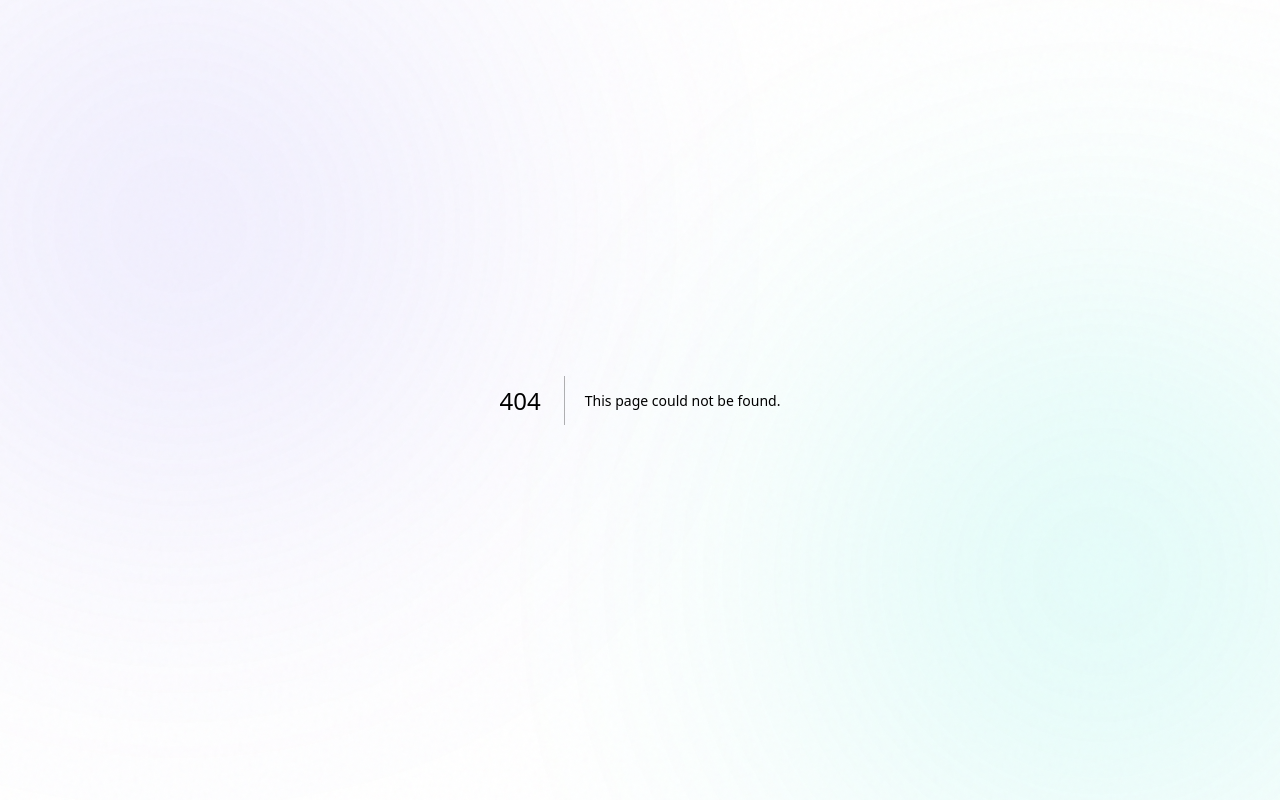
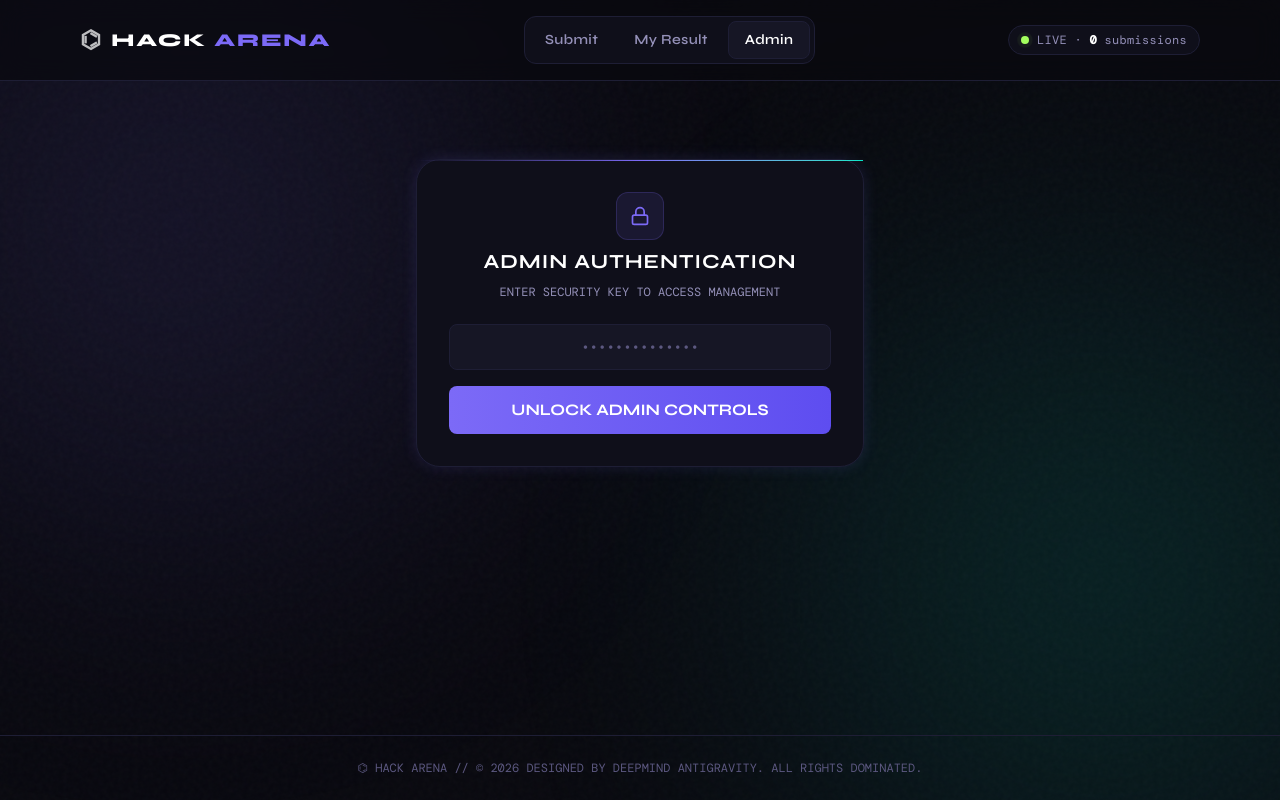
Before and after one commit to DIVYANK-BHARDWAJ/HACKJUDGE-PARTICIPANT-PORTAL, a Next.js app: page /admin in a window 1280 px wide. Before the commit this address had no page. Built offline with nearby package versions, Linux system fonts and the light colour scheme; a web font is replaced by a local one.

Commit message:
Add /admin route

```diff
--- /dev/null
+++ b/app/admin/page.tsx
@@ -0,0 +1,5 @@
+import Home from '../page';
+
+export default function AdminPage() {
+  return <Home />;
+}
--- a/app/page.tsx
+++ b/app/page.tsx
@@ -38,11 +38,14 @@ export default function Home() {
 
   // Load configuration and cached submissions on mount
   useEffect(() => {
-    // Check organizer access query parameters
+    // Check organizer access query parameters or pathname
     if (typeof window !== 'undefined') {
       const params = new URLSearchParams(window.location.search);
-      if (params.get('organizer') === 'true' || params.get('admin') === 'true') {
+      if (params.get('organizer') === 'true' || params.get('admin') === 'true' || window.location.pathname === '/admin') {
         setIsOrganizer(true);
+        if (window.location.pathname === '/admin') {
+          setActiveTab('admin');
+        }
       }
     }
 
```
